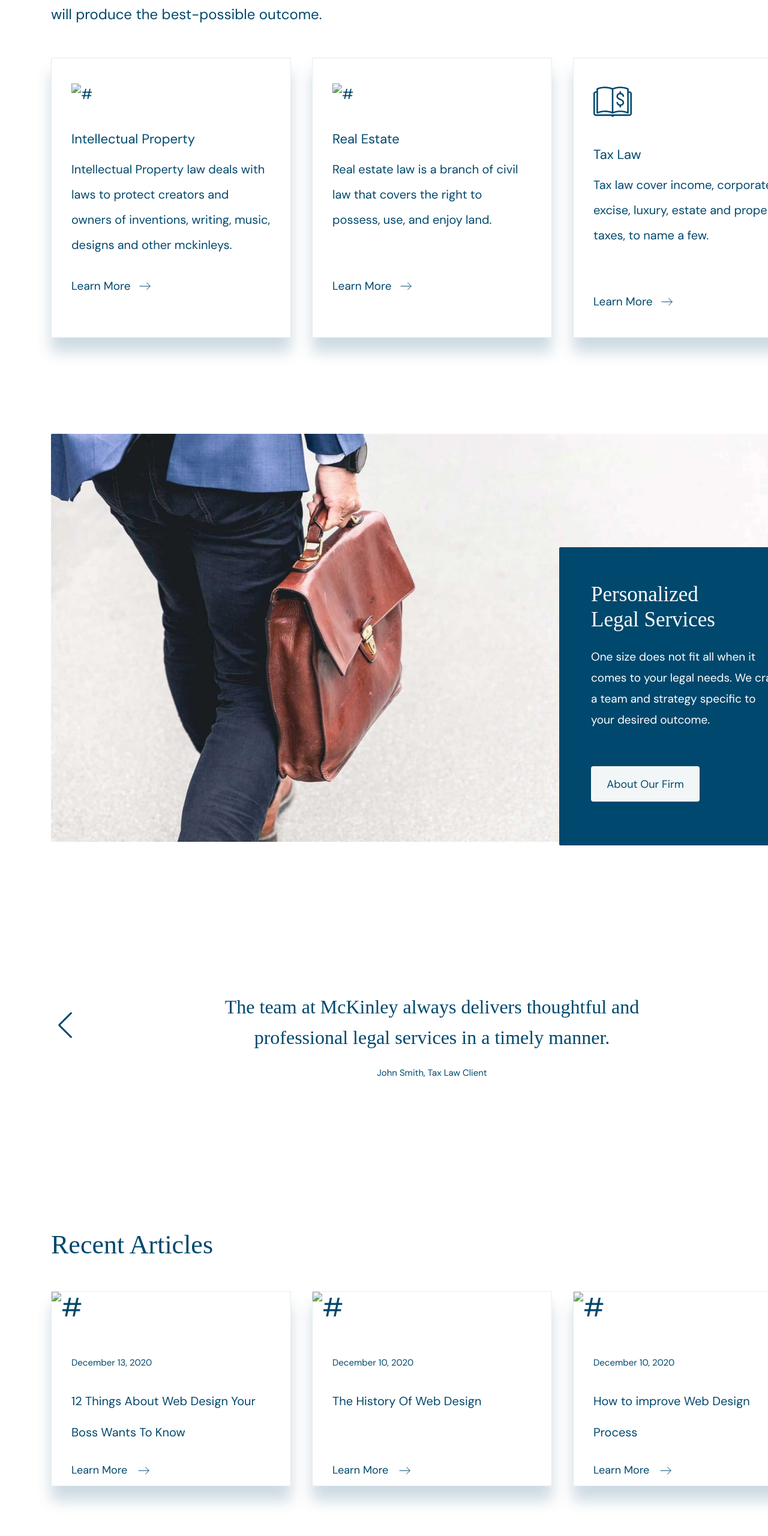
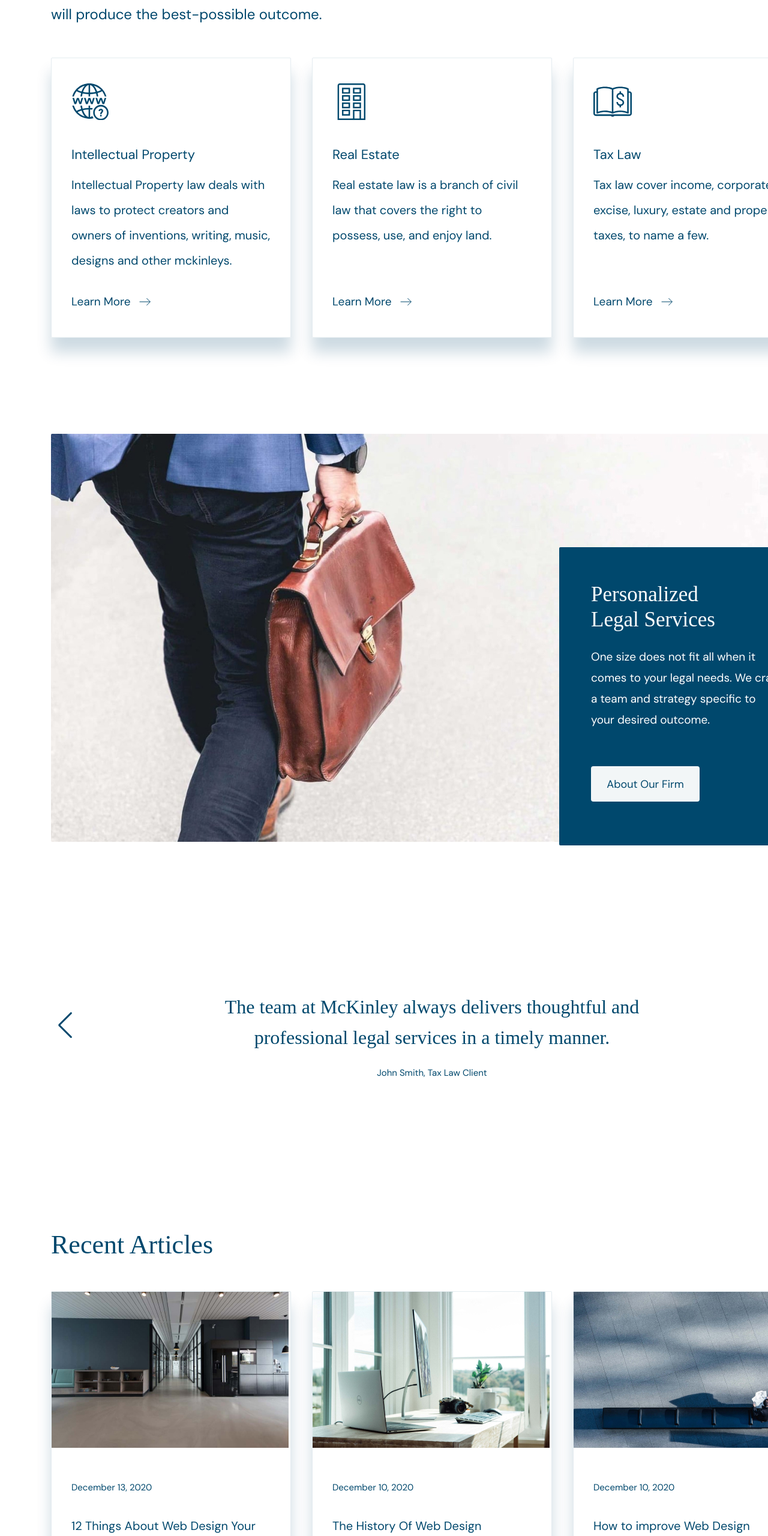
Before and after one commit to Vadim-Savchuk/law-Company, a plain HTML site: page index.html in a window 1280 px wide. Shown: the part 1200-3760 px from the top of the page at 60% size. Drawn offline with nearby package versions, Linux system fonts and the light colour scheme; a web font is replaced by a local one.

Commit message:
Update index.html

```diff
--- a/index.html
+++ b/index.html
@@ -5,7 +5,7 @@
     <meta http-equiv="X-UA-Compatible" content="IE=edge">
     <meta name="viewport" content="width=device-width, initial-scale=1.0">
     <title>McKinley</title>
-    <link type="image/x-icon" rel="shortcut icon" href="./favicon.ico">
+
     <link rel="preconnect" href="https://fonts.googleapis.com">
     <link rel="preconnect" href="https://fonts.gstatic.com" crossorigin>
     <link href="https://fonts.googleapis.com/css2?family=DM+Sans&family=DM+Serif+Text&display=swap" rel="stylesheet">
@@ -52,7 +52,7 @@
                 <p>Our disciplined approach to resolving your legal issues <br> will produce the best-possible outcome.</p>
                 <ul class="practice">
                     <li>
-                        <img src="../mckinley/img/content01.svg" alt="#">
+                        <img src="img/content01.svg" alt="#">
                         <h4>Intellectual Property</h4>
                         <p>Intellectual Property law deals with laws to protect creators and owners of inventions, writing, music, designs and other mckinleys.</p>
                         <div class="arrow-mini">
@@ -61,7 +61,7 @@
                         </div>
                     </li>
                     <li>
-                        <img src="../mckinley/img/content02.svg" alt="#">
+                        <img src="img/content02.svg" alt="#">
                         <h4>Real Estate</h4>
                         <p>Real estate law is a branch of civil law that covers the right to possess, use, and enjoy land.</p>
                         <div class="arrow-mini">
@@ -103,7 +103,7 @@
                 <h2>Recent Articles</h2>
                 <ul class="practice">
                     <li>
-                        <img  src="../mckinley/img/03.jpg" alt="#">
+                        <img  src="img/03.jpg" alt="#">
                         <div class="offer">
                             <h4>December 13, 2020</h4>
                             <p>12 Things About Web Design Your Boss Wants To Know</p>
@@ -114,7 +114,7 @@
                         </div>
                     </li>
                     <li>
-                        <img  src="../mckinley/img/04.jpg" alt="#">
+                        <img  src="img/04.jpg" alt="#">
                         <div class="offer">
                             <h4>December 10, 2020</h4>
                             <p>The History Of Web Design</p>
@@ -125,7 +125,7 @@
                          </div>
                     </li>
                     <li>
-                        <img  src="../mckinley/img/05.jpg" alt="#">
+                        <img  src="img/05.jpg" alt="#">
                         <div class="offer">
                             <h4>December 10, 2020</h4>
                             <p>How to improve Web Design Process</p>
```
